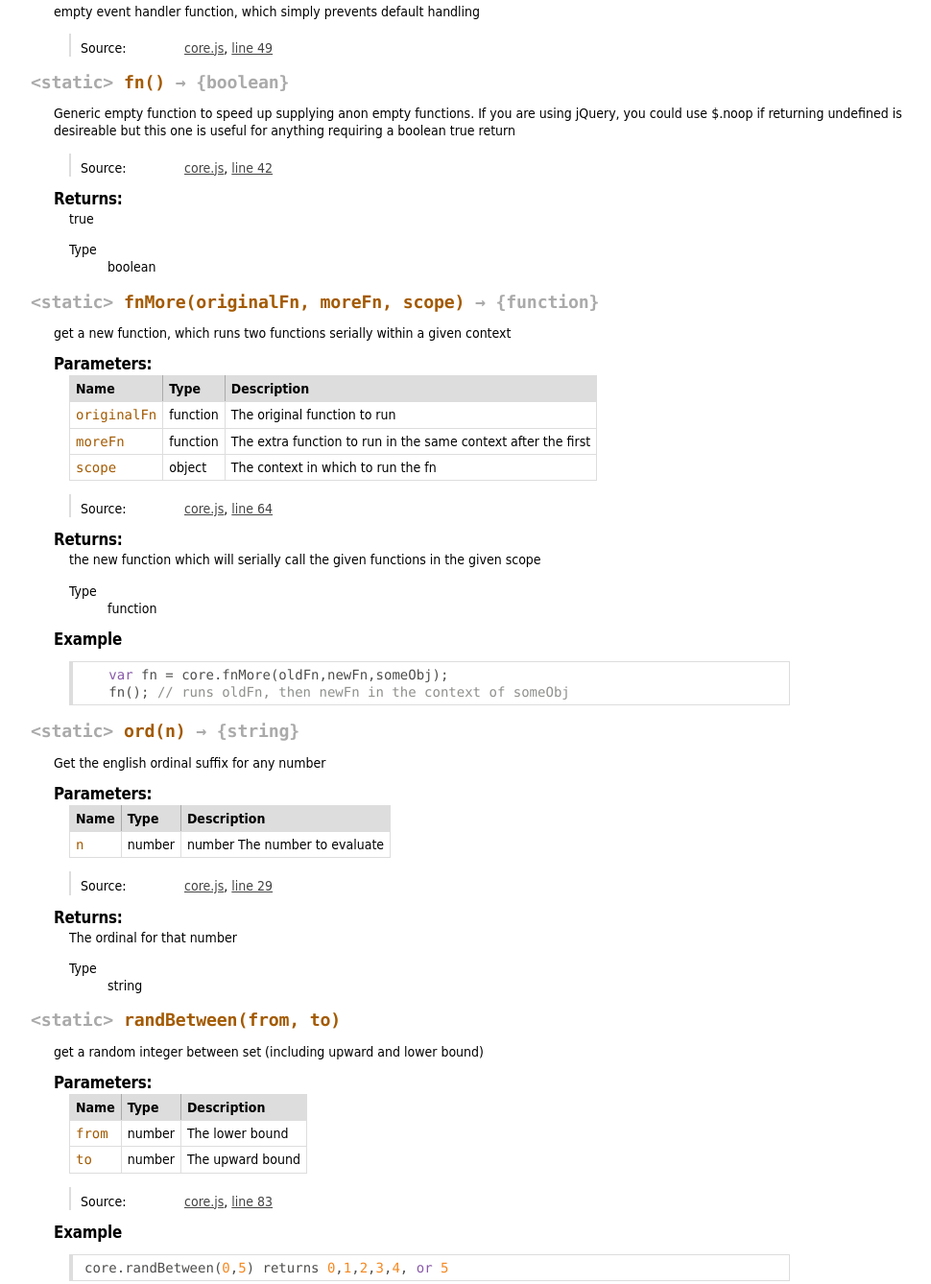
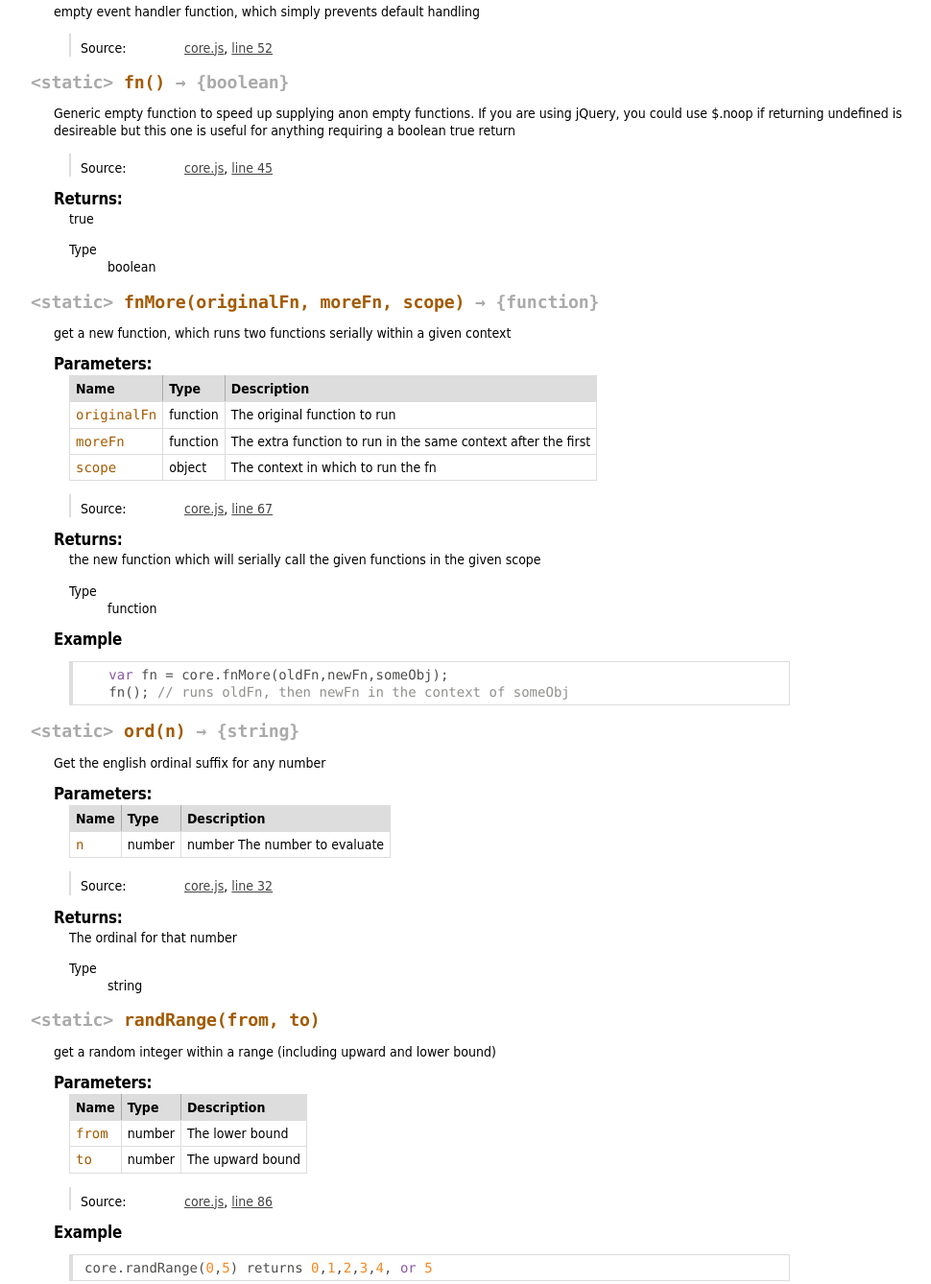
Before and after one commit to atomantic/core.js, a plain HTML site: page docs/module-core.html in a window 1280 px wide. Shown: the part 291-1629 px from the top of the page at 96% size, without its empty margins (0-970 px from the left). Drawn offline with Linux system fonts and the light colour scheme.

```diff
--- a/docs/module-core.html
+++ b/docs/module-core.html
@@ -146,7 +146,7 @@
 
     <dt class="tag-source">Source:</dt>
     <dd class="tag-source"><ul class="dummy"><li>
-        <a href="core.js.html">core.js</a>, <a href="core.js.html#line49">line 49</a>
+        <a href="core.js.html">core.js</a>, <a href="core.js.html#line52">line 52</a>
     </li></ul></dd>
 
 
@@ -217,7 +217,7 @@
 
     <dt class="tag-source">Source:</dt>
     <dd class="tag-source"><ul class="dummy"><li>
-        <a href="core.js.html">core.js</a>, <a href="core.js.html#line42">line 42</a>
+        <a href="core.js.html">core.js</a>, <a href="core.js.html#line45">line 45</a>
     </li></ul></dd>
 
 
@@ -402,7 +402,7 @@
 
     <dt class="tag-source">Source:</dt>
     <dd class="tag-source"><ul class="dummy"><li>
-        <a href="core.js.html">core.js</a>, <a href="core.js.html#line64">line 64</a>
+        <a href="core.js.html">core.js</a>, <a href="core.js.html#line67">line 67</a>
     </li></ul></dd>
 
 
@@ -547,7 +547,7 @@
 
     <dt class="tag-source">Source:</dt>
     <dd class="tag-source"><ul class="dummy"><li>
-        <a href="core.js.html">core.js</a>, <a href="core.js.html#line29">line 29</a>
+        <a href="core.js.html">core.js</a>, <a href="core.js.html#line32">line 32</a>
     </li></ul></dd>
 
 
@@ -597,7 +597,7 @@
 
 
 <dt>
-    <h4 class="name" id="randBetween"><span class="type-signature">&lt;static> </span>randBetween<span class="signature">(from, to)</span><span class="type-signature"></span></h4>
+    <h4 class="name" id="randRange"><span class="type-signature">&lt;static> </span>randRange<span class="signature">(from, to)</span><span class="type-signature"></span></h4>
 
 
 </dt>
@@ -605,7 +605,7 @@
 
 
     <div class="description">
-        get a random integer between set (including upward and lower bound)
+        get a random integer within a range (including upward and lower bound)
     </div>
 
 
@@ -709,7 +709,7 @@
 
     <dt class="tag-source">Source:</dt>
     <dd class="tag-source"><ul class="dummy"><li>
-        <a href="core.js.html">core.js</a>, <a href="core.js.html#line83">line 83</a>
+        <a href="core.js.html">core.js</a>, <a href="core.js.html#line86">line 86</a>
     </li></ul></dd>
 
 
@@ -734,7 +734,7 @@
 
         <h5>Example</h5>
 
-    <pre class="prettyprint"><code>core.randBetween(0,5) returns 0,1,2,3,4, or 5</code></pre>
+    <pre class="prettyprint"><code>core.randRange(0,5) returns 0,1,2,3,4, or 5</code></pre>
 
 
 </dd>
@@ -761,7 +761,7 @@
 <br clear="both">
 
 <footer>
-    Documentation generated by <a href="https://github.com/jsdoc3/jsdoc">JSDoc 3.2.0</a> on Tue Jul 30 2013 21:52:05 GMT-0000 (UTC)
+    Documentation generated by <a href="https://github.com/jsdoc3/jsdoc">JSDoc 3.2.0</a> on Tue Jul 30 2013 22:05:29 GMT-0000 (UTC)
 </footer>
 
 <script> prettyPrint(); </script>
```
Also changed, not shown: core.js (+6 -3 lines), docs/core.jquery.js.html (+1 -1 lines), docs/core.js.html (+7 -4 lines), docs/external-String.html (+1 -1 lines), docs/external-jQuery.html (+1 -1 lines), docs/index.html (+1 -1 lines), docs/jquery.html (+1 -1 lines), docs/string.endsWith.js.html (+1 -1 lines), docs/string.startsWith.js.html (+1 -1 lines), core.min.js.
